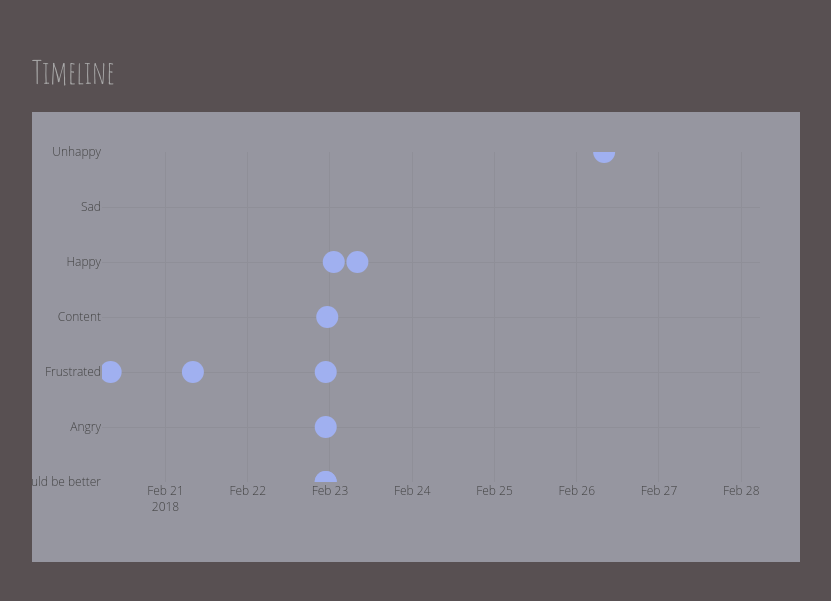
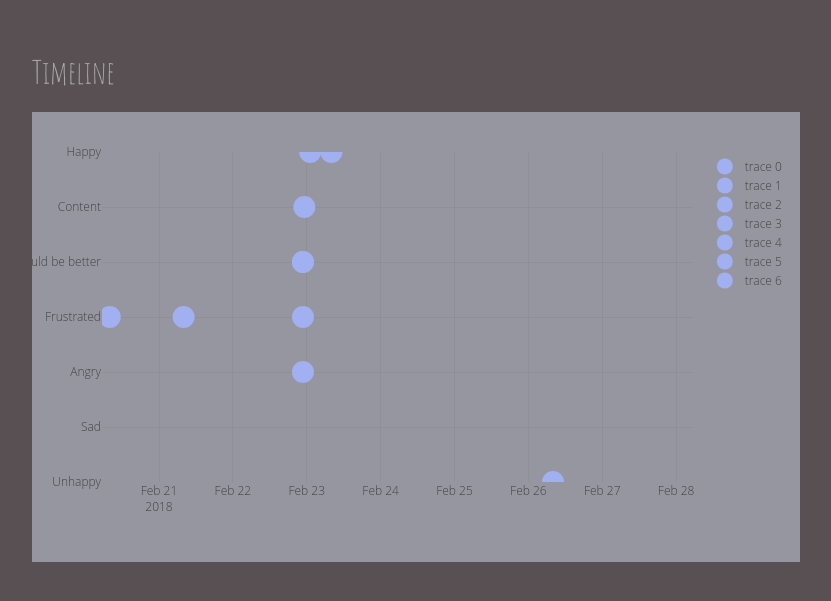
Before and after one commit to adamredwoods/mood-journal, a Django app: page /timeline in a window 1280 px wide. Shown: the part 165-766 px from the top of the page, without its empty margins (224-1055 px from the left). Run offline with Django 3.2, Linux system fonts and the light colour scheme; a user stored in the database is signed in; data comes from the database, SQL or seed files in the repository; both versions use the stored data as it was after the commit; some libraries are stand-ins or nearby versions.

Commit message:
refactored plotly data to use separate traces

```diff
--- a/mood/templates/timeline.html
+++ b/mood/templates/timeline.html
@@ -36,16 +36,39 @@ ajax({
 })
 
 function setupPlot(data) {
-   dataX = [];
-   dataY = [];
-   data.forEach(function(i){dataX.push(i.fields.date); dataY.push(i.fields.feeling);});
+   var trace = [];
+   var trace_key = {};
 
    //-- making the feelings list available to javascript
+   //-- also populate our chart with this to display them all
    let feelingList = [
       {% for i in feeling_axis %}
          "{{i}}",
       {% endfor %}
    ];
+
+   //-- divide up our traces by feeling
+   let j=0;
+   feelingList.forEach(function(i){
+      trace.push({
+         x:[],
+         y:[],
+         type: 'scatter',
+         marker: {"color": "#a0b0f0", "size": 22},
+         mode: "markers"
+      });
+      trace_key[i] = j;
+      j++;
+   });
+
+   data.forEach(
+      function(i){
+         trace[trace_key[i.fields.feeling]].x.push(i.fields.date);
+         trace[trace_key[i.fields.feeling]].y.push(i.fields.feeling);
+      }
+   );
+
+console.log(trace);
 
    var date = new Date(); // some mock date
    var date_ms = parseInt(date.getTime());
@@ -64,17 +87,16 @@ function setupPlot(data) {
 
    }
 
-   var trace1 = {
-      x: dataX,
-      y: dataY,
-      type: 'scatter',
-      width: 20000000,
-      marker: {"color": "#a0b0f0", "size": 22},
-      mode: "markers"
-   }
+   // var trace1 = {
+   //    x: [],
+   //    y: [],
+   //    type: 'scatter',
+   //    marker: {"color": "#a0b0f0", "size": 22},
+   //    mode: "markers"
+   // }
 
    TESTER = document.getElementById("tester");
-   	Plotly.newPlot( TESTER, [trace1],
+   	Plotly.newPlot( TESTER, trace,
       layout,
       {displayModeBar: false},
    );
```
Also changed, not shown: mood/views.py (+2 -6 lines), db.sqlite3.
